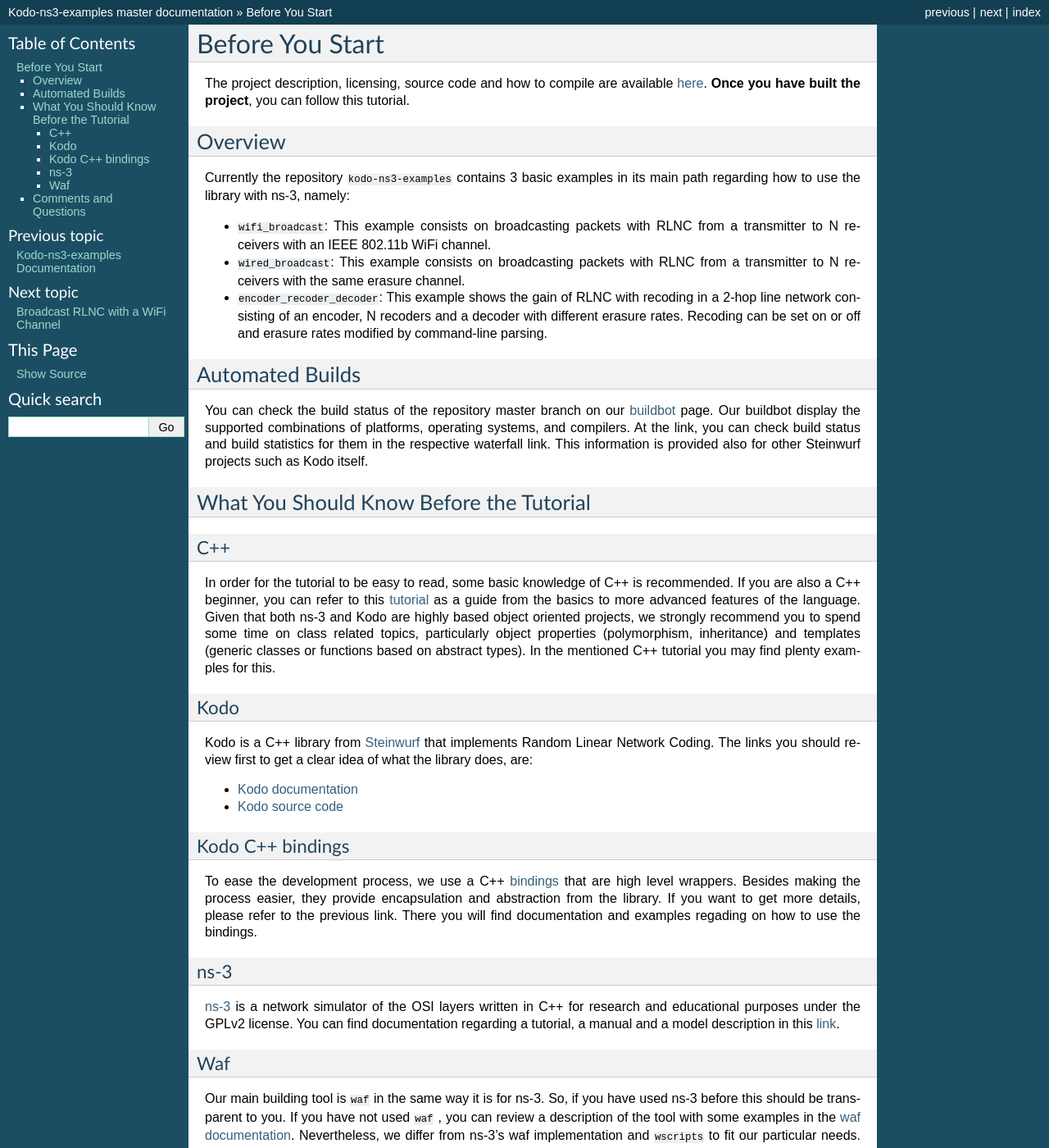
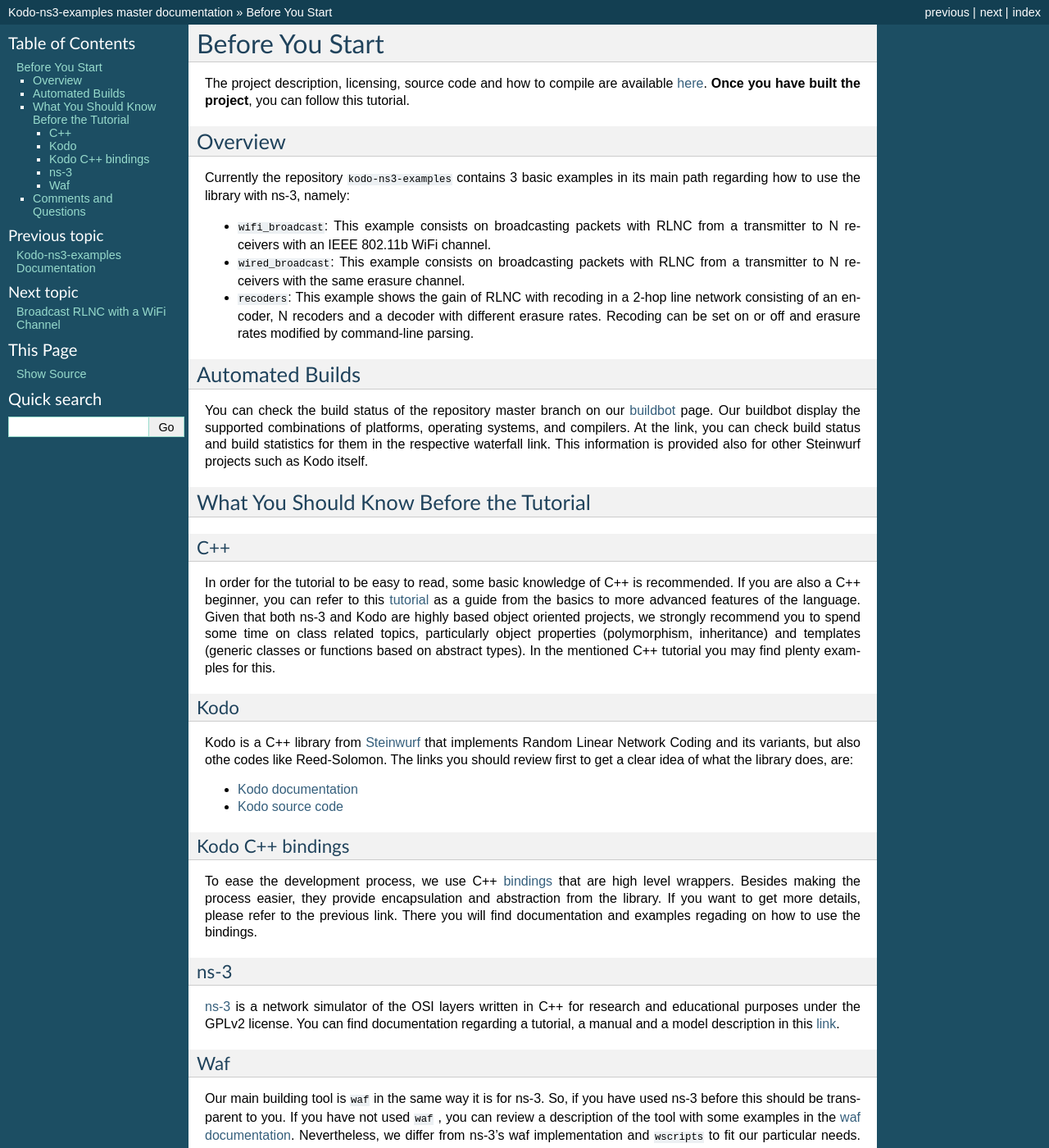
Before and after one commit to steinwurf/kodo-ns3-examples, a Sphinx documentation site: the page built from docs/before_you_start.rst, in a window 1280 px wide and 1400 px high. Shown: the whole window at 82% size. Built offline with Sphinx 7.4.7, drawn with Linux system fonts in a browser that asks for light colours; formulas are drawn with MathJax 3.

Commit message:
edit introduction

```diff
--- a/docs/before_you_start.rst
+++ b/docs/before_you_start.rst
@@ -18,7 +18,7 @@ in its main path regarding how to use the library with ns-3, namely:
   channel.
 * ``wired_broadcast``: This example consists on broadcasting packets
   with RLNC from a transmitter to N receivers with the same erasure channel.
-* ``encoder_recoder_decoder``: This example shows the gain of RLNC
+* ``recoders``: This example shows the gain of RLNC
   with recoding in a 2-hop line network consisting of an encoder, N recoders and
   a decoder with different erasure rates. Recoding can be set on or off and
   erasure rates modified by command-line parsing.
@@ -54,8 +54,9 @@ Kodo
 ^^^^
 
 Kodo is a C++ library from `Steinwurf <http://www.steinwurf.com>`_ that
-implements Random Linear Network Coding. The links you should review first to
-get a clear idea of what the library does, are:
+implements Random Linear Network Coding and its variants, but also othe
+codes like Reed-Solomon. The links you should review first to get a
+clear idea of what the library does, are:
 
 * `Kodo documentation <http://kodo-docs.steinwurf.com/en/latest/>`_
 * `Kodo source code <https://github.com/steinwurf/kodo>`_
@@ -64,13 +65,12 @@ get a clear idea of what the library does, are:
 Kodo C++ bindings
 ^^^^^^^^^^^^^^^^^
 
-To ease the development process, we use a C++
+To ease the development process, we use C++
 `bindings <https://github.com/steinwurf/kodo-cpp>`_ that are high level
 wrappers. Besides making the process easier, they provide encapsulation
 and abstraction from the library. If you want to get more details, please
 refer to the previous link. There you will find documentation and examples
 regading on how to use the bindings.
-
 
 ns-3
 ^^^^
```
